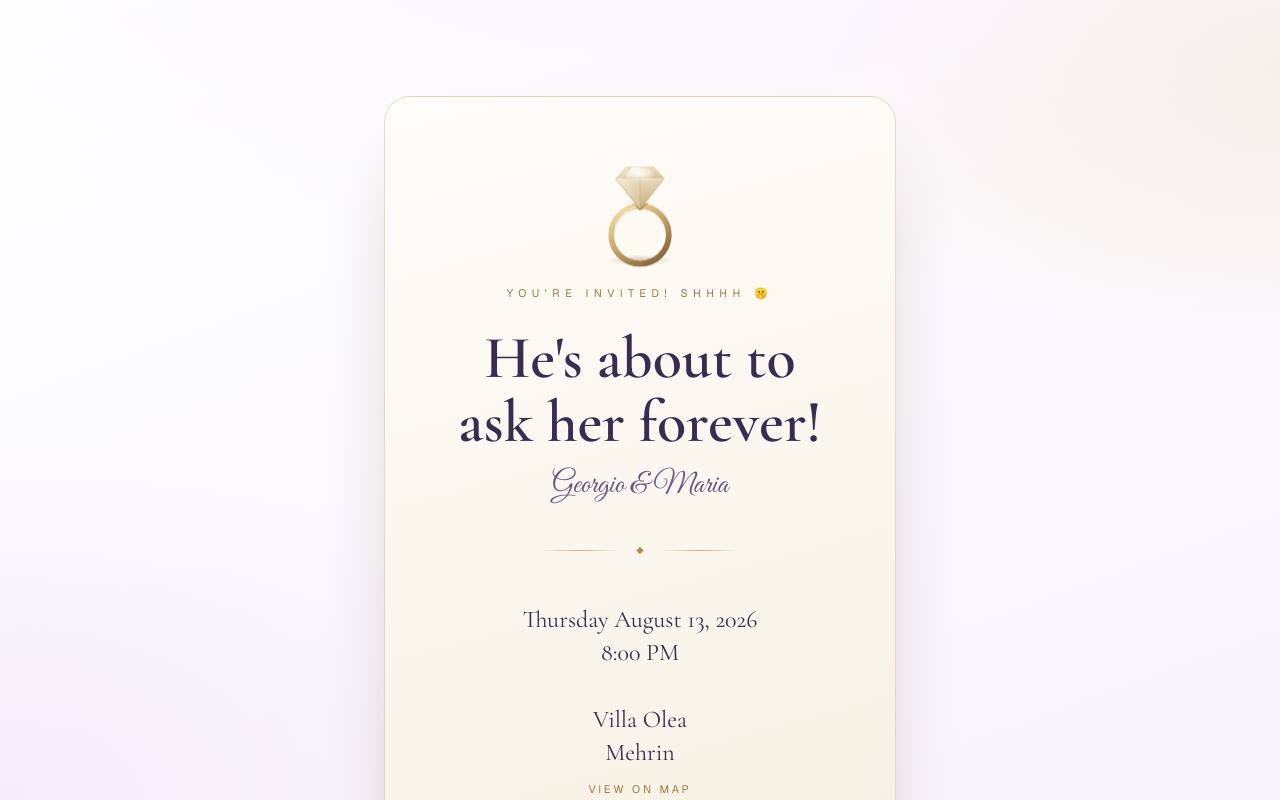
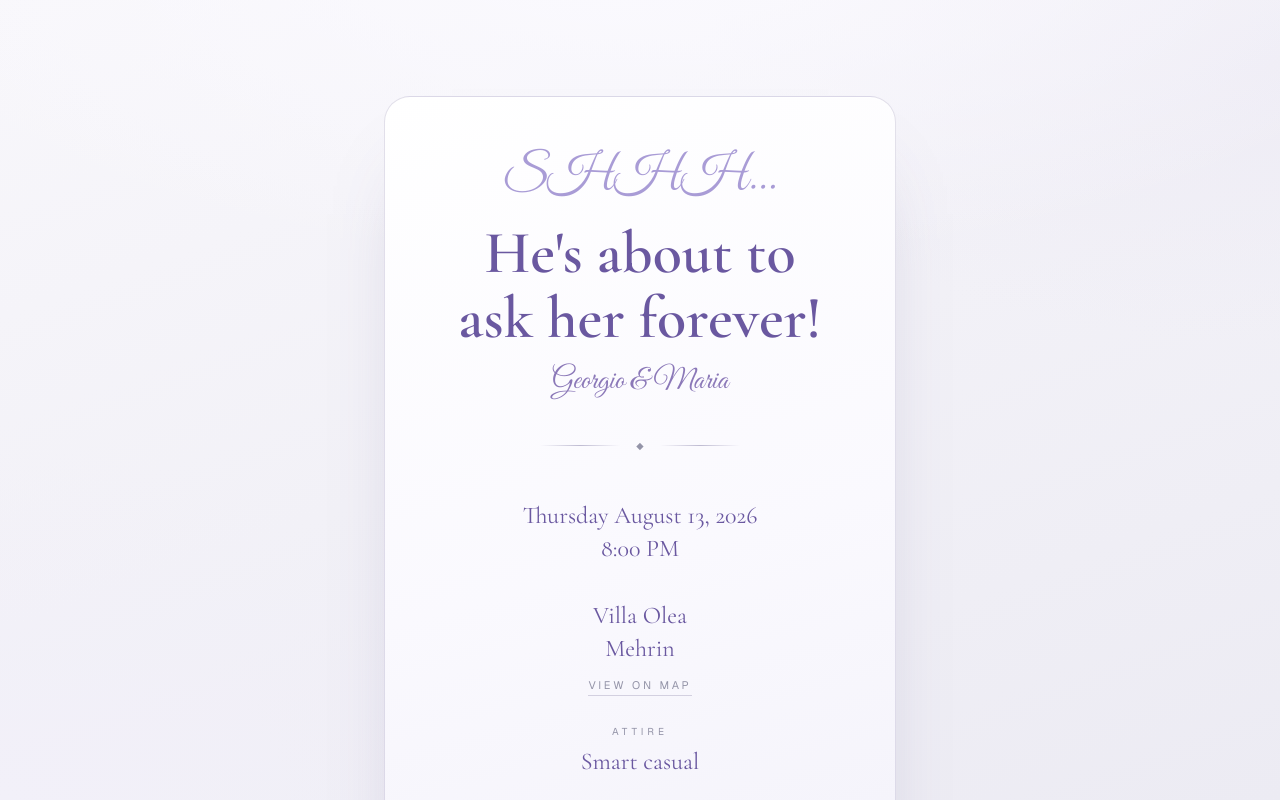
Before and after one commit to michelhabchyy/Georgio-Maria, a Next.js app: page / in a window 1280 px wide. Both pictures are taken after a click on the button "Can you keep a secret?". Shown: the top 800 px of the page. Built offline with nearby package versions, Linux system fonts and the light colour scheme.

Commit message:
Add ring graphic, luxury gradient UI, and Google Maps link

```diff
--- a/src/app/globals.css
+++ b/src/app/globals.css
@@ -1,15 +1,15 @@
 @import "tailwindcss";
 
 :root {
-  /* Ivory paper, deep aubergine ink, champagne gold */
-  --background: #ffffff;
-  --foreground: #2f2340;
+  /* Off-white paper, light-purple ink, silver accents */
+  --background: #f6f5f9;
+  --foreground: #5b4d8a;
 
-  --ink: #3a2b53;
-  --ink-soft: #6b5385;
-  --muted: #8c7ea0;
-  --gold: #b0894f;
-  --gold-soft: #c8a86b;
+  --ink: #6a58a0;
+  --ink-soft: #8b78b8;
+  --muted: #9f95bd;
+  --gold: #9494a8;
+  --gold-soft: #c9c9d6;
 }
 
 @theme inline {
@@ -22,10 +22,10 @@
 
 body {
   background:
-    radial-gradient(120% 80% at 50% -10%, #faf6ff 0%, transparent 55%),
-    radial-gradient(90% 70% at 100% 8%, #f6efe6 0%, transparent 50%),
-    radial-gradient(80% 80% at 0% 100%, #f4eefb 0%, transparent 55%),
-    linear-gradient(160deg, #ffffff 0%, #f8f4fc 100%);
+    radial-gradient(120% 80% at 50% -10%, #fbfaff 0%, transparent 55%),
+    radial-gradient(90% 70% at 100% 8%, #eeecf5 0%, transparent 50%),
+    radial-gradient(80% 80% at 0% 100%, #f2f0f9 0%, transparent 55%),
+    linear-gradient(160deg, #f8f7fb 0%, #ecebf3 100%);
   background-attachment: fixed;
   color: var(--foreground);
   font-family: var(--font-display), Georgia, "Times New Roman", serif;
@@ -118,7 +118,7 @@ body {
   line-height: 1.15;
   max-width: 280px;
   text-align: center;
-  color: #3a2b53;
+  color: #6a58a0;
   text-shadow: 0 1px 1px rgba(255, 255, 255, 0.85);
 }
 .env-flap {
@@ -199,21 +199,21 @@ body {
   animation: twinkle 3s ease-in-out infinite;
 }
 
-/* Luxurious card: ivory gradient sheet with a gold hairline */
+/* Luxurious card: off-white gradient sheet with a silver hairline */
 .lux-card {
-  background: linear-gradient(165deg, #fffdf9 0%, #faf5ec 55%, #f5eddf 100%);
-  border: 1px solid rgba(176, 137, 79, 0.28);
-  box-shadow: 0 50px 80px -40px rgba(60, 44, 30, 0.45),
-    inset 0 1px 0 rgba(255, 255, 255, 0.8);
+  background: linear-gradient(165deg, #ffffff 0%, #faf9fe 55%, #f3f2fa 100%);
+  border: 1px solid rgba(150, 145, 180, 0.28);
+  box-shadow: 0 50px 80px -40px rgba(90, 80, 130, 0.35),
+    inset 0 1px 0 rgba(255, 255, 255, 0.85);
 }
 
-/* Thin gold divider gradient */
+/* Thin silver divider gradient */
 .gold-rule {
   height: 1px;
   background: linear-gradient(
     90deg,
     transparent,
-    rgba(176, 137, 79, 0.65),
+    rgba(150, 145, 180, 0.6),
     transparent
   );
 }
--- a/src/app/invite.tsx
+++ b/src/app/invite.tsx
@@ -3,7 +3,6 @@
 import { useActionState, useEffect, useRef, useState } from "react";
 import { rsvp, type RsvpResult } from "./actions";
 import { party } from "@/lib/config";
-import RingGraphic from "./ring";
 
 // The user clicks the envelope and the invitation is shown — no animation.
 export default function Invite() {
@@ -62,7 +61,7 @@ function Invitation() {
         <ScrollHint />
         <RsvpSection />
         {party.signature && (
-          <p className="mt-16 text-center font-script text-2xl text-[#6b5385]">
+          <p className="mt-16 text-center font-script text-2xl text-[#8b78b8]">
             {party.signature}
           </p>
         )}
@@ -75,17 +74,15 @@ function Invitation() {
 function Letter() {
   return (
     <section className="lux-card overflow-hidden rounded-[26px] px-7 py-14 text-center sm:px-14">
-      <RingGraphic className="mx-auto -mt-2 mb-3 h-28 w-28 sm:h-32 sm:w-32" />
-
-      <p className="font-sans text-[11px] uppercase tracking-[0.5em] text-[#a07a3f]">
+      <p className="font-script text-5xl leading-none text-[#a99cd6]">
         {party.eyebrow}
       </p>
 
-      <h1 className="mt-6 font-display text-[2.6rem] font-semibold leading-[1.08] text-[#3a2b53] sm:text-6xl">
+      <h1 className="mt-5 font-display text-[2.6rem] font-semibold leading-[1.08] text-[#6a58a0] sm:text-6xl">
         {party.title}
       </h1>
       {party.subtitle && (
-        <p className="mt-3 font-script text-3xl text-[#6b5385]">
+        <p className="mt-3 font-script text-3xl text-[#8b78b8]">
           {party.subtitle}
         </p>
       )}
@@ -103,13 +100,13 @@ function Letter() {
       </dl>
 
       {party.note && (
-        <p className="mx-auto mt-10 max-w-sm font-display text-base leading-relaxed text-[#8c7ea0]">
+        <p className="mx-auto mt-10 max-w-sm font-display text-base leading-relaxed text-[#9f95bd]">
           {party.note}
         </p>
       )}
 
       {party.secretNote && (
-        <p className="mx-auto mt-10 max-w-xs border-t border-[#e3d7bf] pt-6 font-display text-base italic leading-relaxed text-[#6b5385]">
+        <p className="mx-auto mt-10 max-w-xs border-t border-[#dcdae6] pt-6 font-display text-base italic leading-relaxed text-[#8b78b8]">
           {party.secretNote}
         </p>
       )}
@@ -132,10 +129,10 @@ function Detail({
   if (parts.length === 0) return null;
   return (
     <div>
-      <dt className="font-sans text-[10px] uppercase tracking-[0.4em] text-[#a07a3f]">
+      <dt className="font-sans text-[10px] uppercase tracking-[0.4em] text-[#9494a8]">
         {label}
       </dt>
-      <dd className="mt-1.5 font-display text-2xl text-[#3a2b53]">
+      <dd className="mt-1.5 font-display text-2xl text-[#6a58a0]">
         {parts.map((p, i) => (
           <span key={i} className="block leading-snug">
             {p}
@@ -147,7 +144,7 @@ function Detail({
           href={href}
           target="_blank"
           rel="noopener noreferrer"
-          className="mt-3 inline-block border-b border-[#d8c9a8] pb-0.5 font-sans text-[11px] uppercase tracking-[0.25em] text-[#a07a3f] transition-colors hover:border-[#b0894f] hover:text-[#3a2b53]"
+          className="mt-3 inline-block border-b border-[#d3d0e0] pb-0.5 font-sans text-[11px] uppercase tracking-[0.25em] text-[#9494a8] transition-colors hover:border-[#9494a8] hover:text-[#6a58a0]"
         >
           View on map
         </a>
@@ -160,7 +157,7 @@ function Ornament() {
   return (
     <div className="my-10 flex items-center justify-center gap-4">
       <span className="gold-rule w-20" />
-      <span className="text-[0.6rem] text-[#b0894f]">◆</span>
+      <span className="text-[0.6rem] text-[#9494a8]">◆</span>
       <span className="gold-rule w-20" />
     </div>
   );
@@ -169,10 +166,10 @@ function Ornament() {
 function ScrollHint() {
   return (
     <div className="mt-10 flex flex-col items-center gap-2.5">
-      <span className="font-sans text-[10px] uppercase tracking-[0.45em] text-[#a07a3f]">
+      <span className="font-sans text-[10px] uppercase tracking-[0.45em] text-[#9494a8]">
         Scroll
       </span>
-      <span className="animate-softpulse h-9 w-px bg-gradient-to-b from-[#b0894f] to-transparent" />
+      <span className="animate-softpulse h-9 w-px bg-gradient-to-b from-[#9494a8] to-transparent" />
     </div>
   );
 }
@@ -197,9 +194,8 @@ function RsvpSection() {
     >
       {state?.ok ? (
         <div className="flex flex-col items-center gap-5 text-center">
-          {state.attending && <RingGraphic className="h-20 w-20" />}
-          <p className="font-script text-3xl text-[#6b5385]">Thank you</p>
-          <p className="max-w-sm font-display text-xl leading-relaxed text-[#3a2b53]">
+          <p className="font-script text-3xl text-[#8b78b8]">Thank you</p>
+          <p className="max-w-sm font-display text-xl leading-relaxed text-[#6a58a0]">
             {state.attending ? party.rsvp.thanksYes : party.rsvp.thanksNo}
           </p>
           {!state.saved && (
@@ -211,10 +207,10 @@ function RsvpSection() {
       ) : (
         <form action={formAction} className="flex flex-col gap-5">
           <div className="text-center">
-            <h2 className="font-display text-3xl font-medium text-[#3a2b53]">
+            <h2 className="font-display text-3xl font-medium text-[#6a58a0]">
               {party.rsvp.prompt}
             </h2>
-            <p className="mt-2 font-display text-base text-[#8c7ea0]">
+            <p className="mt-2 font-display text-base text-[#9f95bd]">
               {party.rsvp.intro}
             </p>
           </div>
@@ -223,7 +219,7 @@ function RsvpSection() {
             name="name"
             required
             placeholder="Your name"
-            className="w-full rounded-xl border border-[#e3d7bf] bg-[#fdfaf3] px-4 py-3.5 font-display text-lg text-[#3a2b53] placeholder:text-[#b8aac4] focus:border-[#b0894f] focus:outline-none"
+            className="w-full rounded-xl border border-[#dcdae6] bg-[#fbfaff] px-4 py-3.5 font-display text-lg text-[#6a58a0] placeholder:text-[#b8aac4] focus:border-[#9494a8] focus:outline-none"
           />
 
           <input type="hidden" name="attending" value={attending} />
@@ -241,12 +237,12 @@ function RsvpSection() {
           </div>
 
           {party.rsvp.askPlusOne && attending === "yes" && (
-            <label className="flex cursor-pointer items-center gap-3 rounded-xl border border-[#e3d7bf] bg-[#fdfaf3] px-4 py-3.5 font-display text-base text-[#3a2b53] transition-colors hover:border-[#b0894f]">
+            <label className="flex cursor-pointer items-center gap-3 rounded-xl border border-[#dcdae6] bg-[#fbfaff] px-4 py-3.5 font-display text-base text-[#6a58a0] transition-colors hover:border-[#9494a8]">
               <input
                 type="checkbox"
                 name="guests"
                 value="1"
-                className="h-5 w-5 accent-[#b0894f]"
+                className="h-5 w-5 accent-[#9494a8]"
               />
               {party.rsvp.plusOneLabel}
             </label>
@@ -257,7 +253,7 @@ function RsvpSection() {
               name="message"
               rows={4}
               placeholder={party.rsvp.messageLabel}
-              className="w-full rounded-xl border border-[#e3d7bf] bg-[#fdfaf3] px-4 py-3.5 font-display text-lg text-[#3a2b53] placeholder:text-[#b8aac4] focus:border-[#b0894f] focus:outline-none"
+              className="w-full rounded-xl border border-[#dcdae6] bg-[#fbfaff] px-4 py-3.5 font-display text-lg text-[#6a58a0] placeholder:text-[#b8aac4] focus:border-[#9494a8] focus:outline-none"
             />
           )}
 
@@ -268,7 +264,7 @@ function RsvpSection() {
           <button
             type="submit"
             disabled={pending}
-            className="mt-2 rounded-full bg-gradient-to-b from-[#d8bd84] to-[#b3894c] px-8 py-4 font-sans text-sm font-semibold uppercase tracking-[0.2em] text-[#3a2b53] shadow-[0_14px_28px_-10px_rgba(120,90,40,0.6),inset_0_1px_0_rgba(255,255,255,0.5)] transition-transform hover:scale-[1.015] hover:from-[#e2c890] hover:to-[#bd935a] disabled:opacity-60"
+            className="mt-2 rounded-full bg-gradient-to-b from-[#ececf3] to-[#bcbcce] px-8 py-4 font-sans text-sm font-semibold uppercase tracking-[0.2em] text-[#5b4d8a] shadow-[0_14px_28px_-10px_rgba(120,120,150,0.5),inset_0_1px_0_rgba(255,255,255,0.7)] transition-transform hover:scale-[1.015] hover:from-[#f2f2f7] hover:to-[#c7c7d6] disabled:opacity-60"
           >
             {pending ? "Sending…" : "Send to the couple"}
           </button>
@@ -293,8 +289,8 @@ function Choice({
       onClick={onClick}
       className={`flex-1 rounded-xl border px-4 py-3 font-sans text-xs font-medium uppercase tracking-[0.15em] transition-colors ${
         active
-          ? "border-[#3a2b53] bg-[#3a2b53] text-[#f7f0e4]"
-          : "border-[#e3d7bf] text-[#8c7ea0] hover:text-[#3a2b53]"
+          ? "border-[#6a58a0] bg-[#6a58a0] text-[#ffffff]"
+          : "border-[#dcdae6] text-[#9f95bd] hover:text-[#6a58a0]"
       }`}
     >
       {label}
--- a/src/lib/config.ts
+++ b/src/lib/config.ts
@@ -5,7 +5,7 @@
 
 export const party = {
   // Small line above the title.
-  eyebrow: "You're Invited! SHHHH 🤫",
+  eyebrow: "SHHH...",
 
   // The big title of the invitation.
   title: "He's about to ask her forever!",
```
